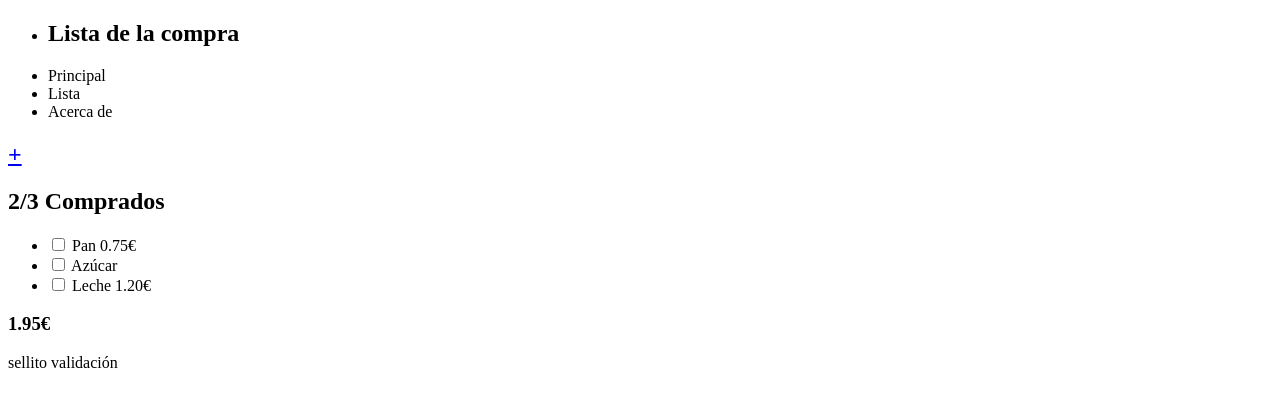
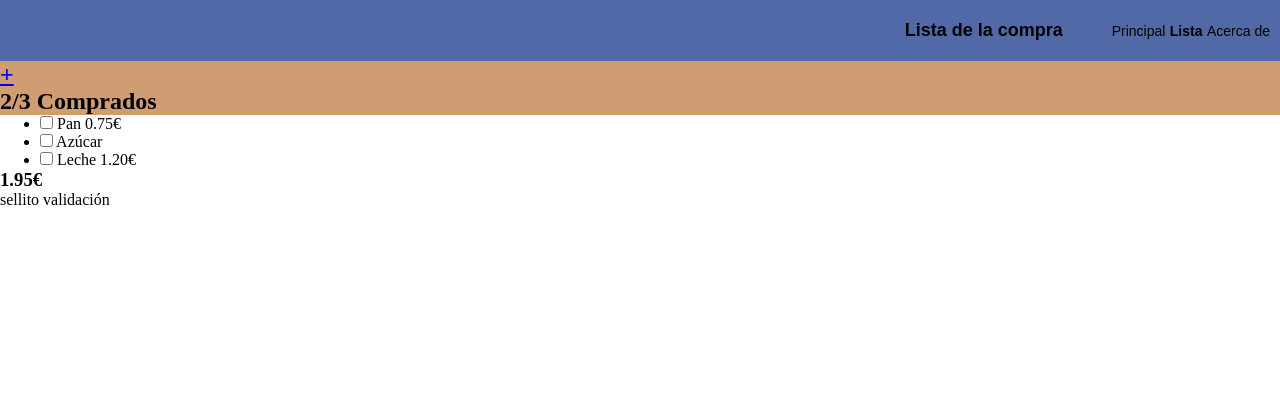
Before and after one commit to cricomig/202301-W1CH3-Covadonga-Millan, a website: page index.html in a window 1280 px wide. Drawn offline with Linux system fonts and the light colour scheme.

Commit message:
Add css to headers

```diff
--- a/index.html
+++ b/index.html
@@ -19,13 +19,15 @@
           <h1>Lista de la compra</h1>
         </li>
         <li>Principal</li>
-        <li>Lista</li>
+        <li class="bold">Lista</li>
         <li>Acerca de</li>
       </ul>
     </nav>
+  </header>
+  <section>
     <h2><a href="./items.html">+</a></h2>
     <h2>2/3 Comprados</h2>
-  </header>
+  </section>
   <form>
     <ul>
       <li>
--- a/style.css
+++ b/style.css
@@ -0,0 +1,38 @@
+* {
+  box-sizing: border-box;
+  margin: 0;
+}
+
+header {
+  background-color: rgba(81, 105, 167, 255);
+  font-family: Arial, "Helvetica Neue", Helvetica, sans-serif;
+  padding: 20px 10px;
+}
+
+header ul {
+  list-style-type: none;
+  text-align: right;
+  padding-left: 0;
+}
+
+header ul li {
+  display: inline;
+  font-size: 14px;
+  text-align: right;
+}
+
+header ul h1 {
+  display: inline;
+  padding-right: 45px;
+  font-size: 18px;
+  font-weight: bold;
+}
+
+.bold {
+  font-weight: bold;
+}
+
+section {
+  background-color: rgba(208, 157, 114, 255);
+
+}
```
Also changed, not shown: items.html (+3 -1 lines).
